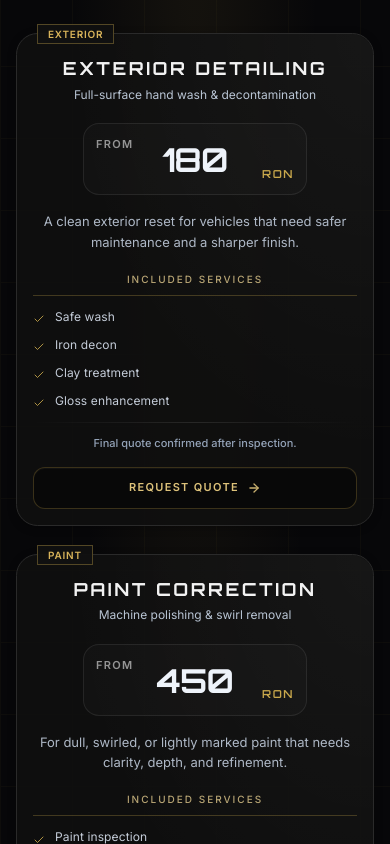
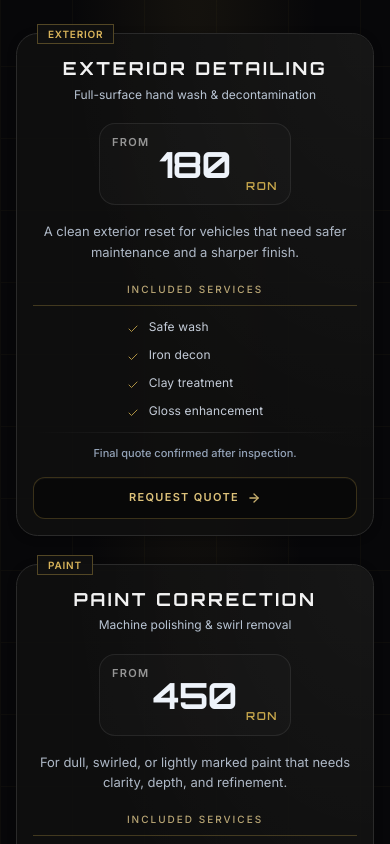
Before and after one commit to aristache-labs/car-detailing, a Next.js app: page / in a window 390 px wide. Shown: the part 6440-7284 px from the top of the page. Built offline with nearby package versions, Linux system fonts and the light colour scheme.

Commit message:
style: update Pricing component for improved layout and text positioning
- Adjusted dimensions and padding for better responsiveness
- Enhanced text alignment for improved readability
- Updated class names for consistency in styling
- Modified list styling for better visual organization

```diff
--- a/src/components/sections/Pricing.tsx
+++ b/src/components/sections/Pricing.tsx
@@ -220,15 +220,15 @@ export default function Pricing({
                   {card.subtitle}
                 </p>
 
-                <div className="relative mx-auto mt-5 w-full max-w-56 min-h-18 rounded-2xl border border-white/8 bg-[rgba(255,255,255,0.02)] px-3 py-3.5 md:mx-0 md:max-w-none md:min-h-19 md:px-4">
+                <div className="relative mx-auto mt-5 w-full max-w-48 min-h-20.5 rounded-2xl border border-white/8 bg-[rgba(255,255,255,0.02)] px-3 py-3 md:mx-0 md:max-w-none md:min-h-19 md:px-4 md:py-3.5">
                   <p
-                    className="absolute left-3 top-3 text-[11px] font-semibold uppercase tracking-[0.12em] text-white/55 md:left-4 md:top-3.5"
+                    className="absolute left-3 top-2.5 text-[11px] font-semibold uppercase tracking-[0.12em] text-white/55 md:left-4 md:top-3.5"
                     style={{ fontFamily: 'var(--font-inter)' }}
                   >
                     {card.priceLabel}
                   </p>
                   <span
-                    className="absolute left-1/2 top-1/2 max-w-[calc(100%-1.5rem)] -translate-x-1/2 -translate-y-1/2 text-center text-[2.0625rem] font-bold leading-none tabular-nums tracking-tight md:max-w-[calc(100%-2rem)] md:text-[clamp(1.5rem,4.5vw,1.75rem)]"
+                    className="absolute left-1/2 top-[51%] max-w-[calc(100%-1.5rem)] -translate-x-1/2 -translate-y-1/2 text-center text-[2.25rem] font-bold leading-none tabular-nums tracking-tight md:top-1/2 md:max-w-[calc(100%-2rem)] md:text-[clamp(1.5rem,4.5vw,1.75rem)]"
                     style={{
                       fontFamily: 'var(--font-orbitron)',
                       color: card.featured ? '#e7ce88' : '#eef3fa',
@@ -237,7 +237,7 @@ export default function Pricing({
                     {card.startingPrice}
                   </span>
                   <span
-                    className="absolute bottom-3 right-3 text-[11px] font-semibold uppercase tracking-[0.14em] text-[#c9a84c] md:bottom-3.5 md:right-4"
+                    className="absolute bottom-2.5 right-3 text-[11px] font-semibold uppercase tracking-[0.14em] text-[#c9a84c] md:bottom-3.5 md:right-4"
                     style={{ fontFamily: 'var(--font-orbitron)' }}
                   >
                     RON
@@ -258,7 +258,7 @@ export default function Pricing({
                   >
                     Included Services
                   </p>
-                  <ul className="space-y-2.5 text-left">
+                  <ul className="mx-auto w-fit max-w-full space-y-2.5 text-left md:mx-0 md:w-full">
                     {card.includedItems.map((item) => (
                       <li key={item} className="flex gap-2.5">
                         <Check
```
